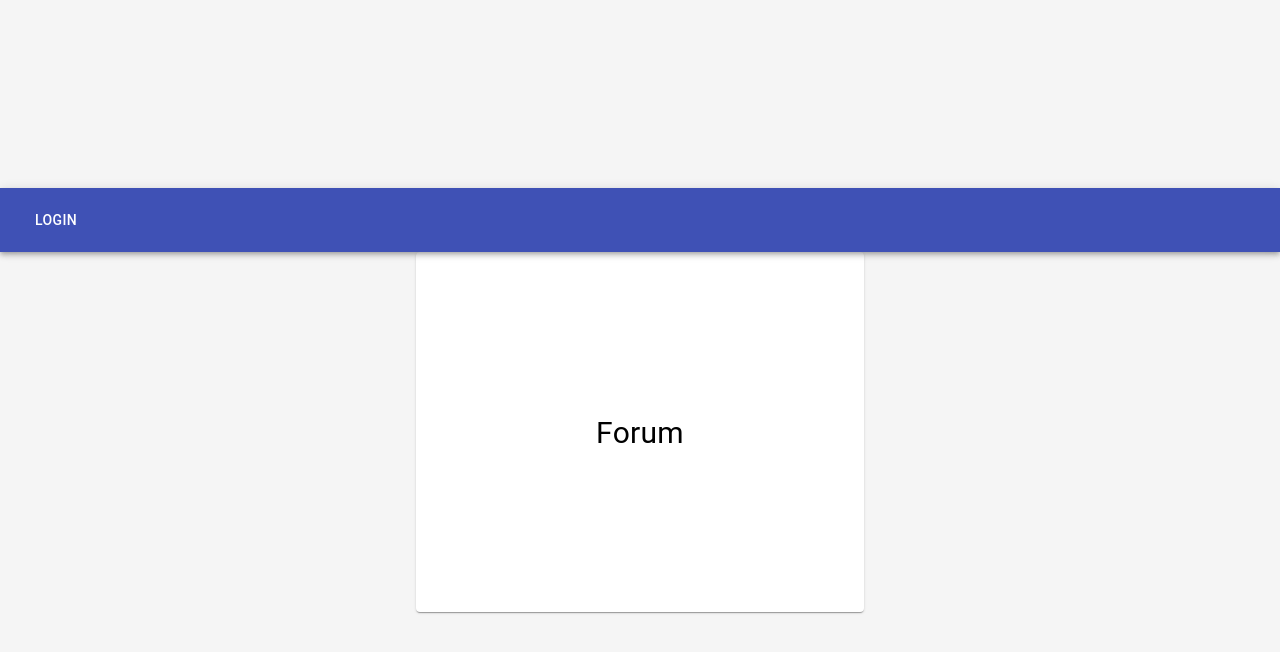
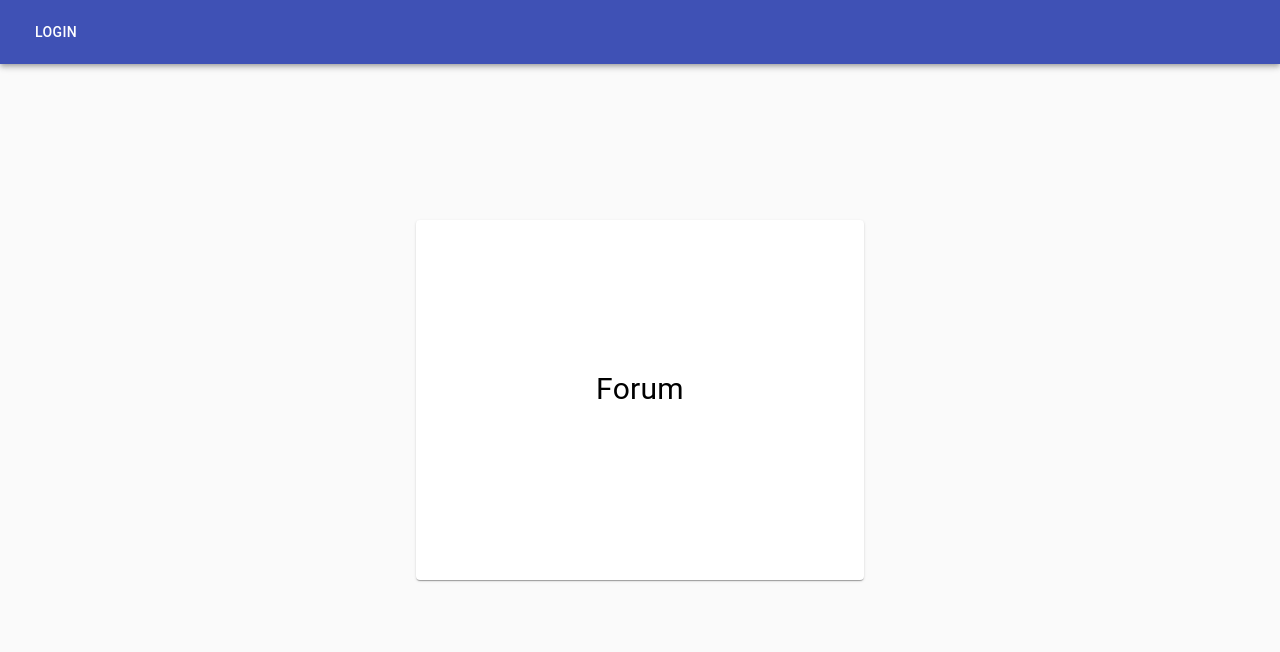
Before and after one commit to SammRosenthal/mymess, a React (Create React App) app: page / in a window 1280 px wide. Shown: the top 652 px of the page. Built offline with nearby package versions, Linux system fonts and the light colour scheme.

Commit message:
fixed css on navbar

```diff
--- a/src/App.js
+++ b/src/App.js
@@ -2,6 +2,7 @@ import { useState } from "react";
 import Home from "./screens/home";
 import Login from "./screens/login";
 import ForumContainer from "./screens/forum/forumContainer";
+import { CssBaseline } from "@material-ui/core";
 import { makeStyles } from "@material-ui/core/styles";
 import { Switch, Route, BrowserRouter as Router } from "react-router-dom";
 import { useAuth0 } from "@auth0/auth0-react";
@@ -33,6 +34,8 @@ function App() {
   };
 
   return (
+    <>
+      <CssBaseline />
       <div className={styles.root}>
         <Login
           login={handleLogin}
@@ -50,6 +53,7 @@ function App() {
           </Switch>
         </Router>
       </div>
+    </>
   );
 }
 
--- a/src/screens/forum/forumContainer.js
+++ b/src/screens/forum/forumContainer.js
@@ -1,7 +1,6 @@
 import ForumPost from "./forumPost";
 import { makeStyles } from "@material-ui/core/styles";
 import Container from "@material-ui/core/Container";
-import { CssBaseline } from "@material-ui/core";
 
 const useStyles = makeStyles({
   root: {
--- a/src/screens/login.js
+++ b/src/screens/login.js
@@ -2,7 +2,7 @@ import { makeStyles } from "@material-ui/core/styles";
 import { Button, AppBar, Toolbar, Typography, Avatar } from "@material-ui/core";
 
 const useStyles = makeStyles({
-  root: { top: "0", width: "100vw" },
+  root: { position: "absolute", top: "0", width: "100vw" },
   spacing: { display: "flex", justifyContent: "space-between" },
   userInfo: {
     display: "flex",
```
Lines whose indentation alone changed are shown as unchanged.
